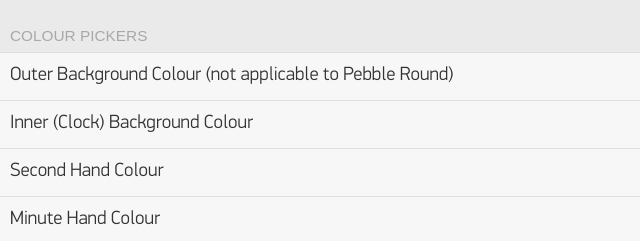
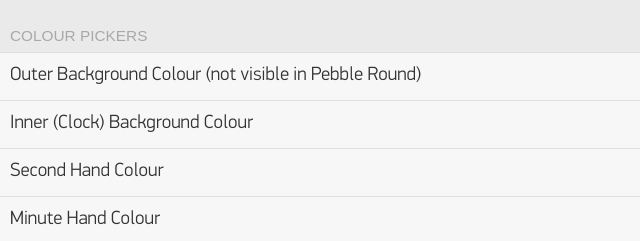
Before and after one commit to bsavarin/ClassicAnalogueClockConfiguration, a plain HTML site: page index.html in a window 1280 px wide. Shown: the part 319-560 px from the top of the page, 0-640 px from the left. Drawn offline with Linux system fonts and the light colour scheme.

Commit message:
Add configuration

```diff
--- a/index.html
+++ b/index.html
@@ -52,7 +52,7 @@
       <div class="item-container-header">Colour Pickers</div>
       <div class="item-container-content">
         <label class="item">
-          Outer Background Colour (not applicable to Pebble Round)
+          Outer Background Colour (not visible in Pebble Round)
           <input id="obgcolour_display" type="text" class="item-color item-color-normal" name="color-1" value="0x000000">
         </label>
 		<label class="item">
```
